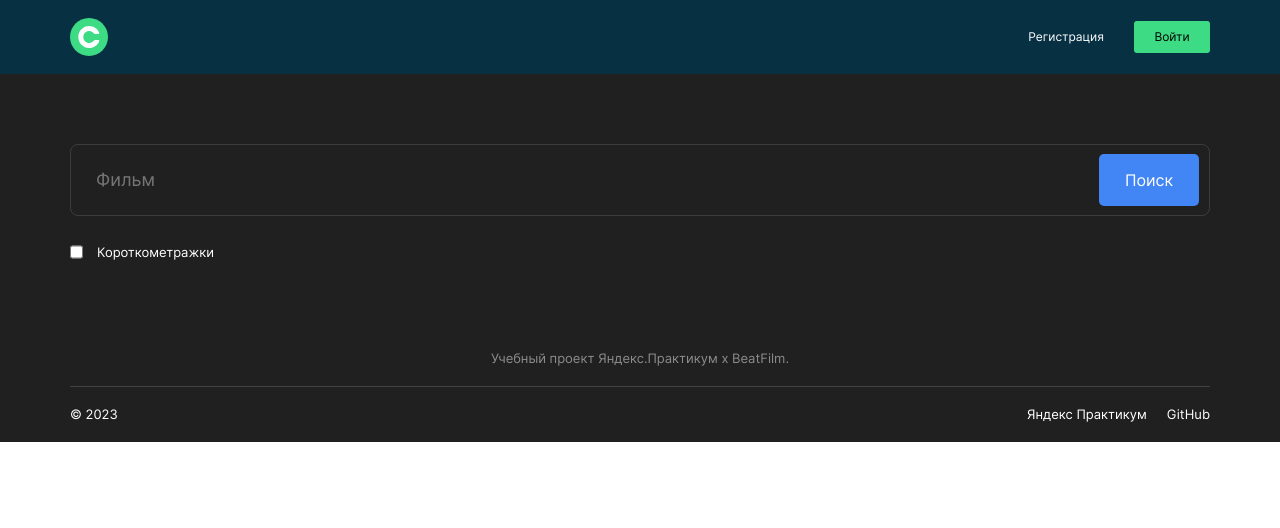
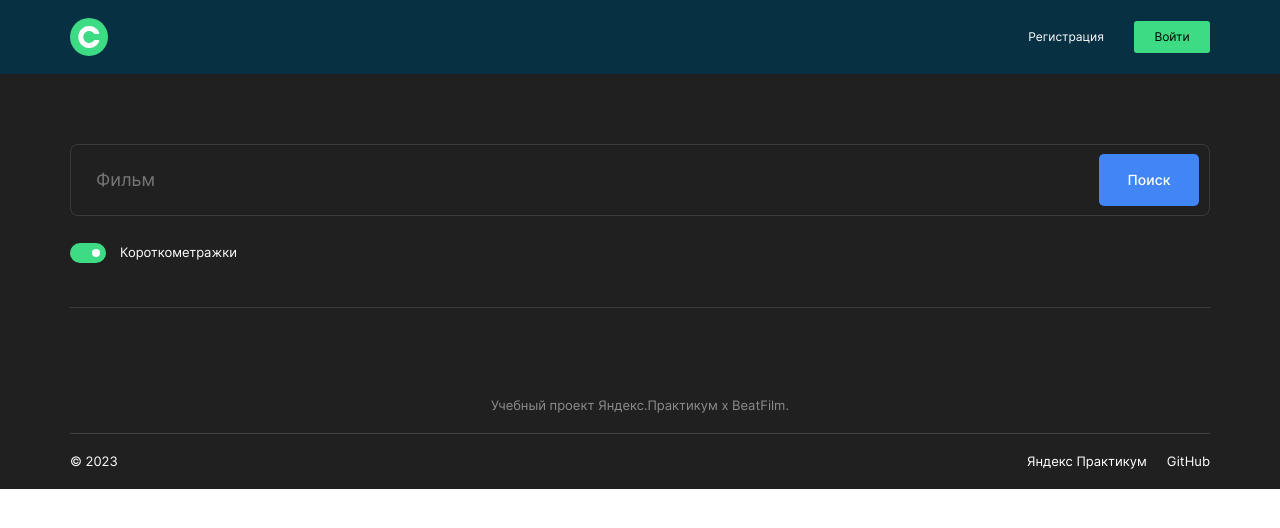
Before and after one commit to KappaKappaKappaKappaKappa/movies-explorer-frontend, a React (Create React App) app: page / in a window 1280 px wide. Shown: the top 528 px of the page. Built offline with nearby package versions, Linux system fonts and the light colour scheme.

Commit message:
FEAT: Создать компонент SearchForm и FilterCheckbox

```diff
--- /dev/null
+++ b/src/components/FilterCheckbox/FilterCheckbox.css
@@ -0,0 +1 @@
+.filter-checkbox {}
--- /dev/null
+++ b/src/components/FilterCheckbox/FilterCheckbox.jsx
@@ -0,0 +1,17 @@
+function FilterCheckbox() {
+  return (
+    <svg
+      className="filter-checkbox"
+      xmlns="http://www.w3.org/2000/svg"
+      width="36"
+      height="20"
+      viewBox="0 0 36 20"
+      fill="none"
+    >
+      <rect width="36" height="20" rx="10" fill="#3DDC84" />
+      <circle cx="26" cy="10" r="4" fill="white" />
+    </svg>
+  );
+}
+
+export default FilterCheckbox;
--- a/src/components/SearchForm/SearchForm.css
+++ b/src/components/SearchForm/SearchForm.css
@@ -1,16 +1,16 @@
 .search {
   background-color: #202020;
-  padding: 70px 70px 10px;
+  padding         : 70px 70px 10px;
 }
 
 .search__form-container {
-  height: 72px;
-  border-radius: 8px;
-  border: 1.5px solid rgba(170, 170, 170, 0.2);
-  padding: 10px 10px 10px 25px;
-  display: flex;
+  height         : 72px;
+  border-radius  : 8px;
+  border         : 1.5px solid rgba(170, 170, 170, 0.2);
+  padding        : 10px 10px 10px 25px;
+  display        : flex;
   justify-content: space-between;
-  box-sizing: border-box;
+  box-sizing     : border-box;
 }
 
 .search__form {
@@ -18,36 +18,43 @@
 }
 
 .search__input {
-  all: unset;
-  width: 90.35%;
+  all             : unset;
+  width           : 90.35%;
   background-color: #202020;
-  color: #8b8b8b;
-  font-size: 1.125rem;
-  line-height: 1.25rem; /* 111.111% */
+  color           : #8b8b8b;
+  font-size       : 1.125rem;
+  line-height     : 1.25rem;
+  /* 111.111% */
 }
 
 .search__submit-btn {
-  all: unset;
-  width: 100px;
-  height: 52px;
+  all          : unset;
+  width        : 100px;
+  height       : 52px;
   border-radius: 5px;
-  background: #4285f4;
-  text-align: center;
-  align-self: center;
+  background   : #4285f4;
+  text-align   : center;
+  align-self   : center;
+  font-size    : 0.875rem;
+  font-weight  : 500;
+  line-height  : 1.125rem;
 }
 
 .search__submit-btn:hover {
   opacity: 0.8;
-  cursor: pointer;
+  cursor : pointer;
 }
 
 .search__shorts-container {
-  display: flex;
-  gap: 14px;
+  display       : flex;
+  gap           : 14px;
+  padding-bottom: 44px;
+  border-bottom : 1px solid rgba(170, 170, 170, 0.2);
 }
 
 .search__shorts-title {
-  color: #fff;
-  font-size: 0.8125rem;
-  line-height: 1.125rem; /* 138.462% */
+  color      : #fff;
+  font-size  : 0.8125rem;
+  line-height: 1.125rem;
+  /* 138.462% */
 }
--- a/src/components/SearchForm/SearchForm.jsx
+++ b/src/components/SearchForm/SearchForm.jsx
@@ -1,3 +1,5 @@
+import FilterCheckbox from "../FilterCheckbox/FilterCheckbox";
+
 function SearchForm() {
   return (
     <section className="search">
@@ -8,12 +10,7 @@ function SearchForm() {
         </div>
       </form>
       <div className="search__shorts-container">
-        <input
-          type="checkbox"
-          id="FilterCheckbox"
-          name="FilterCheckbox"
-          className="search__shorts-checkbox"
-        />
+        <FilterCheckbox />
         <p className="search__shorts-title">Короткометражки</p>
       </div>
     </section>
--- a/src/index.css
+++ b/src/index.css
@@ -13,3 +13,4 @@
 @import url("./components/NavAuth/NavAuth.css");
 @import url("./components/Movies/Movies.css");
 @import url("./components/SearchForm/SearchForm.css");
+@import url('./components/FilterCheckbox/FilterCheckbox.css');
```
